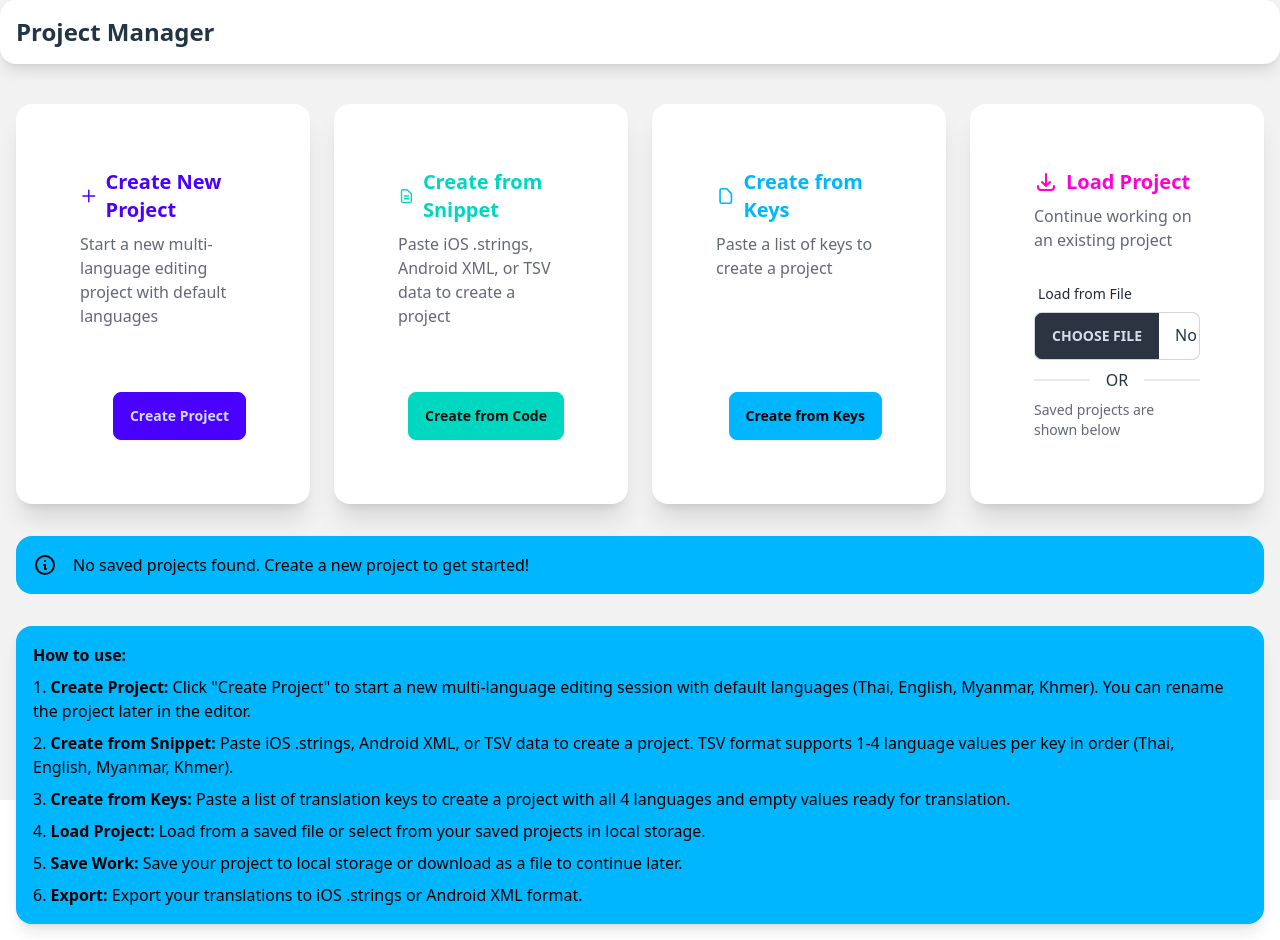
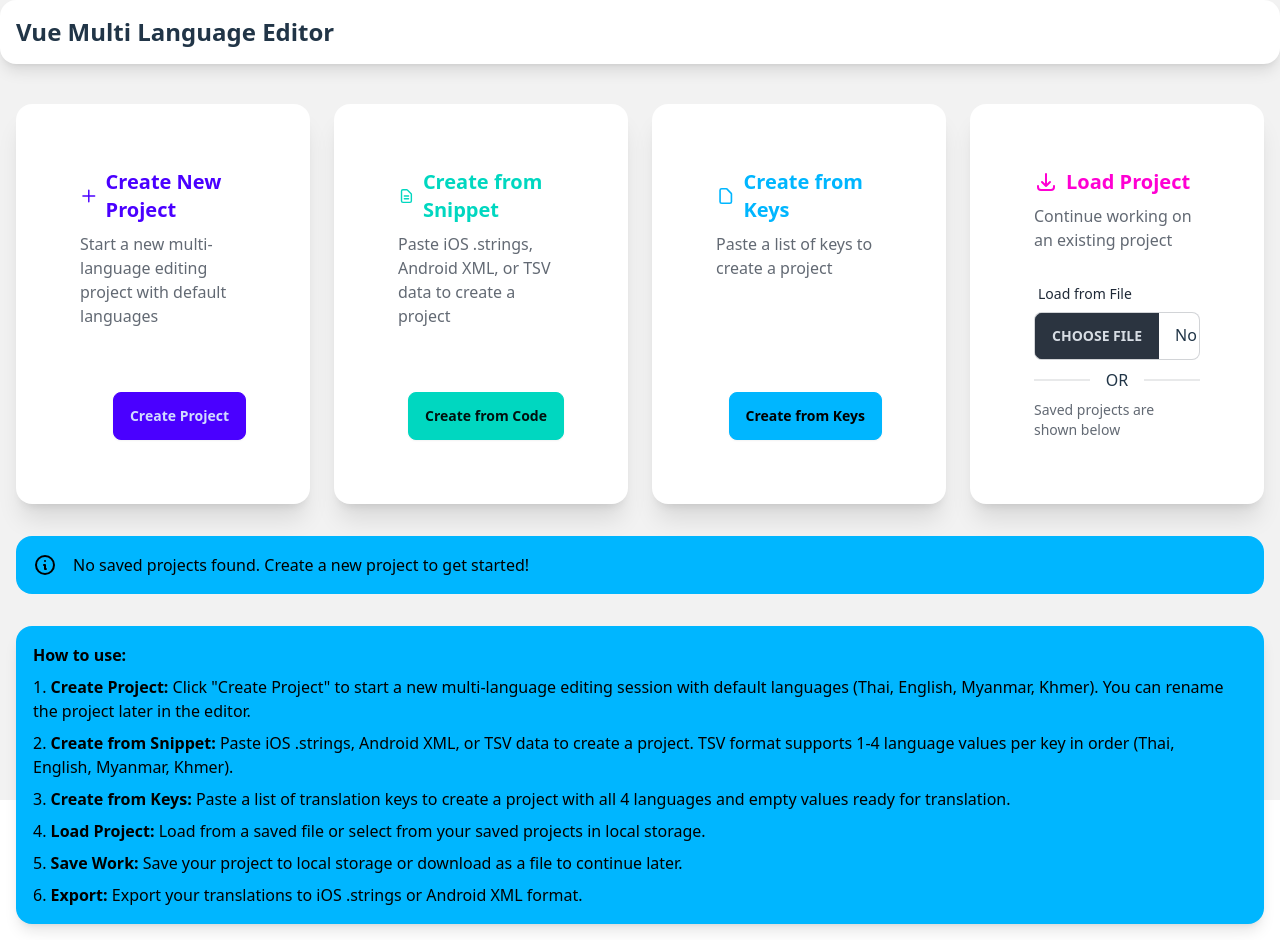
Before and after one commit to numpolpol/vue-multilang, a Vue app: page / in a window 1280 px wide. Built offline with nearby package versions, Linux system fonts and the light colour scheme.

Commit message:
✨ Update USER_MANUAL.md and Upload.vue to reflect correct application naming; change references from "Project Manager" to "Vue Multi Language Editor".

```diff
--- a/src/views/Upload.vue
+++ b/src/views/Upload.vue
@@ -37,7 +37,7 @@
               <path stroke-linecap="round" stroke-linejoin="round" stroke-width="2" d="M4 6h16M4 12h16M4 18h16"></path>
             </svg>
           </label>
-          <h1 class="text-2xl font-bold ml-2">Project Manager</h1>
+          <h1 class="text-2xl font-bold ml-2">Vue Multi Language Editor</h1>
         </div>
       </div>
 
```
Also changed, not shown: 1 other file (tests, documents, lock files or other folders).
